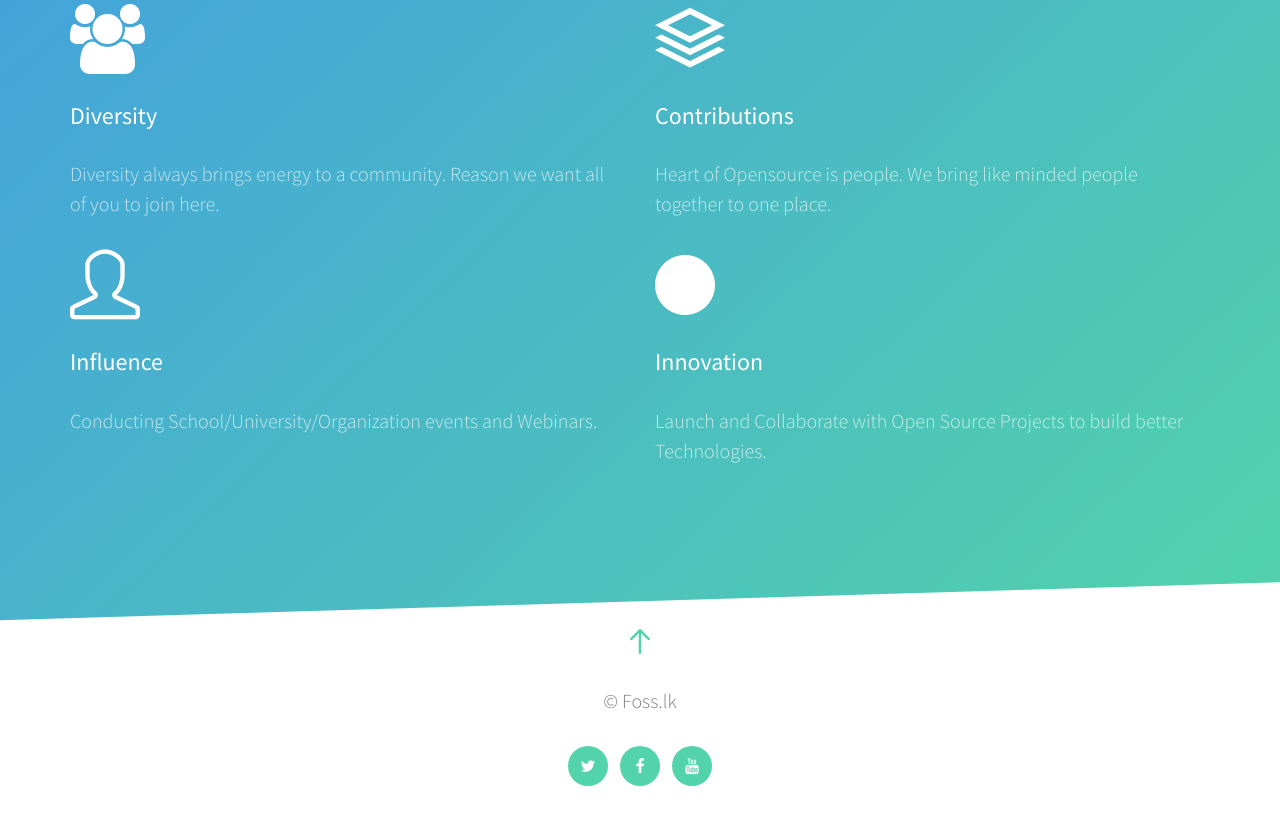
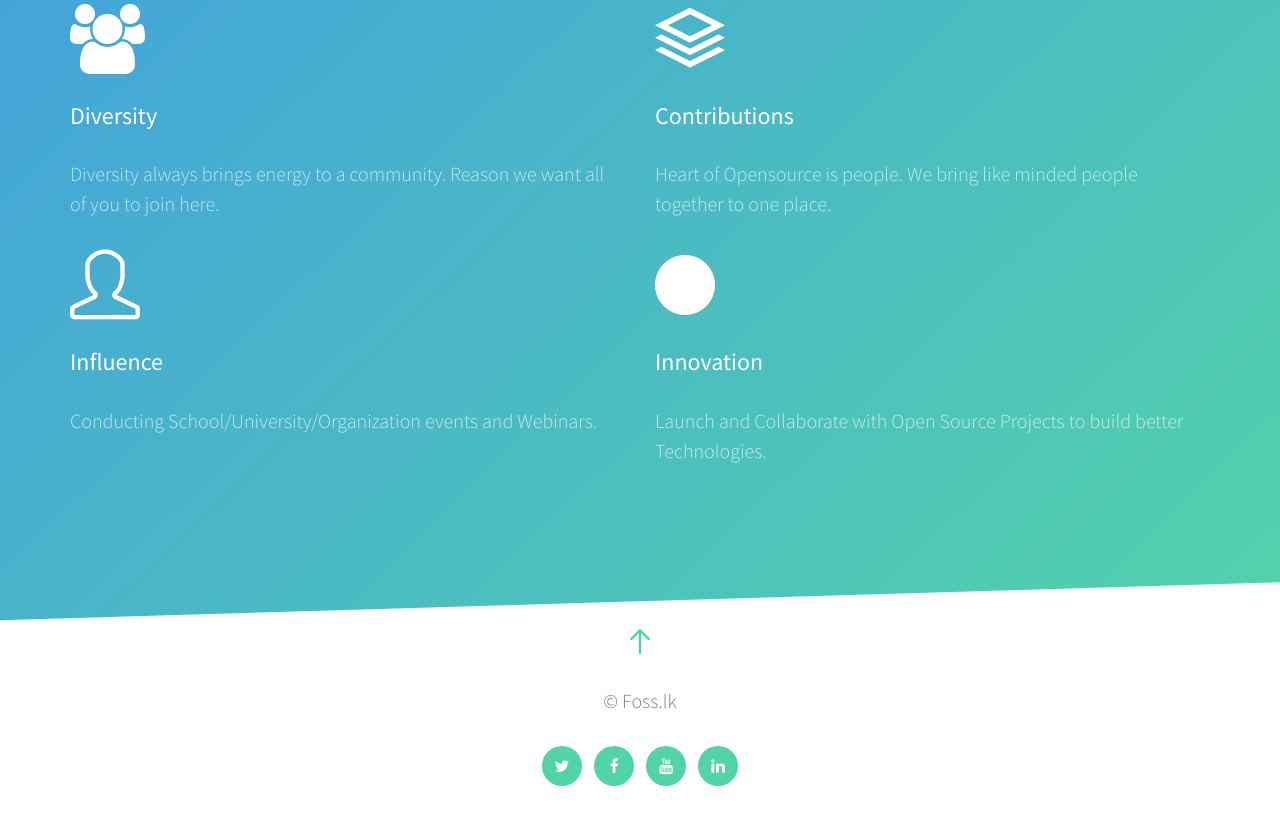
Before and after one commit to fosslk/website, a plain HTML site: page index.html in a window 1280 px wide. Shown: the part 1538-2362 px from the top of the page. Drawn offline with Linux system fonts and the light colour scheme; files whose address does not match are found by name.

Commit message:
Added linkedin icon to footer

```diff
--- a/index.html
+++ b/index.html
@@ -221,6 +221,7 @@
 						<li><a href="#"><i class="icon-twitter"></i></a></li>
 						<li><a href="https://www.facebook.com/foss.lk/" target="_blank"><i class="icon-facebook"></i></a></li>
 						<li><a href="#"><i class="icon-youtube"></i></a></li>
+                        <li><a herf="#" target="_blank"><i class="icon-linkedin"></i></a></li>
 					</ul>
 				</div>
 			</div>
```
